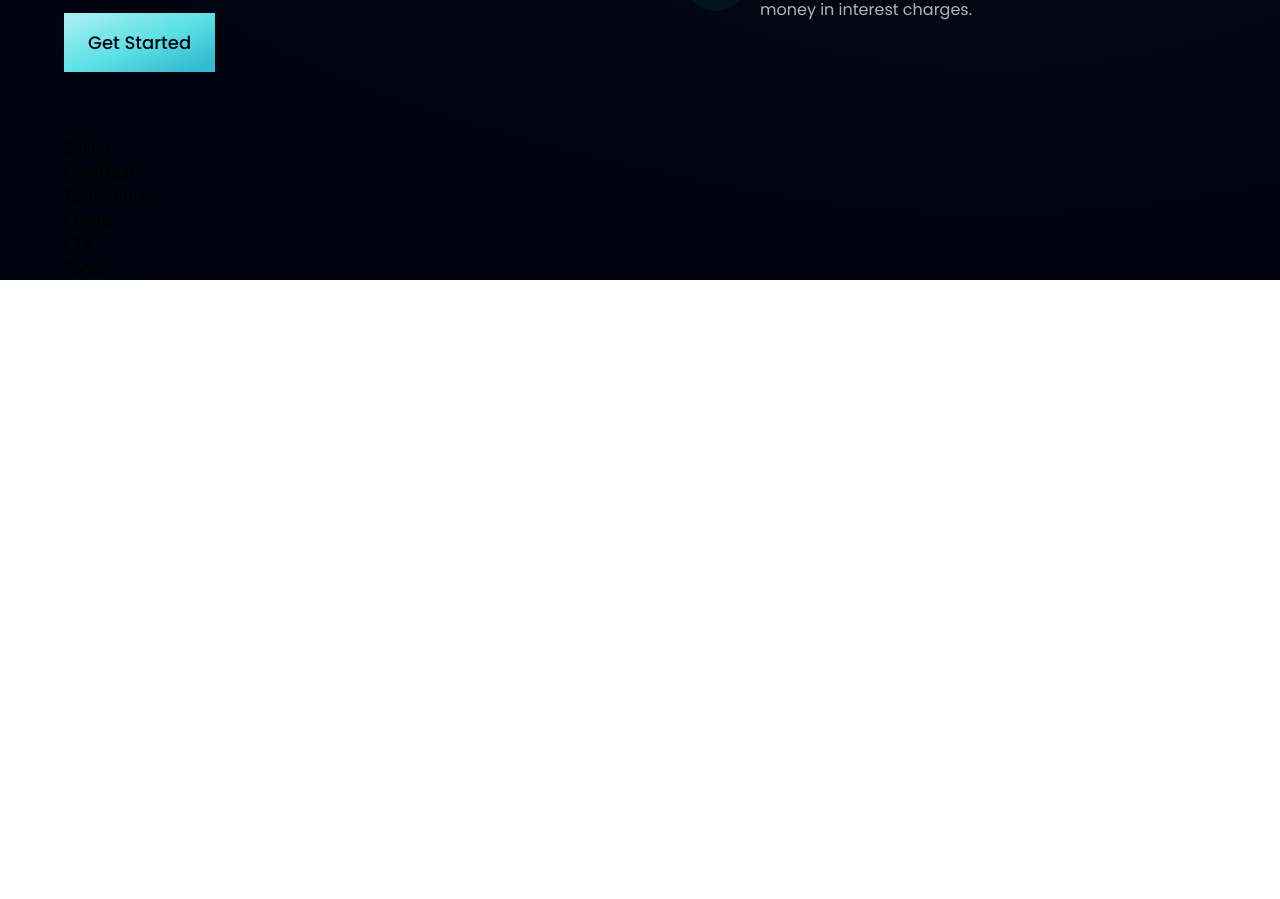
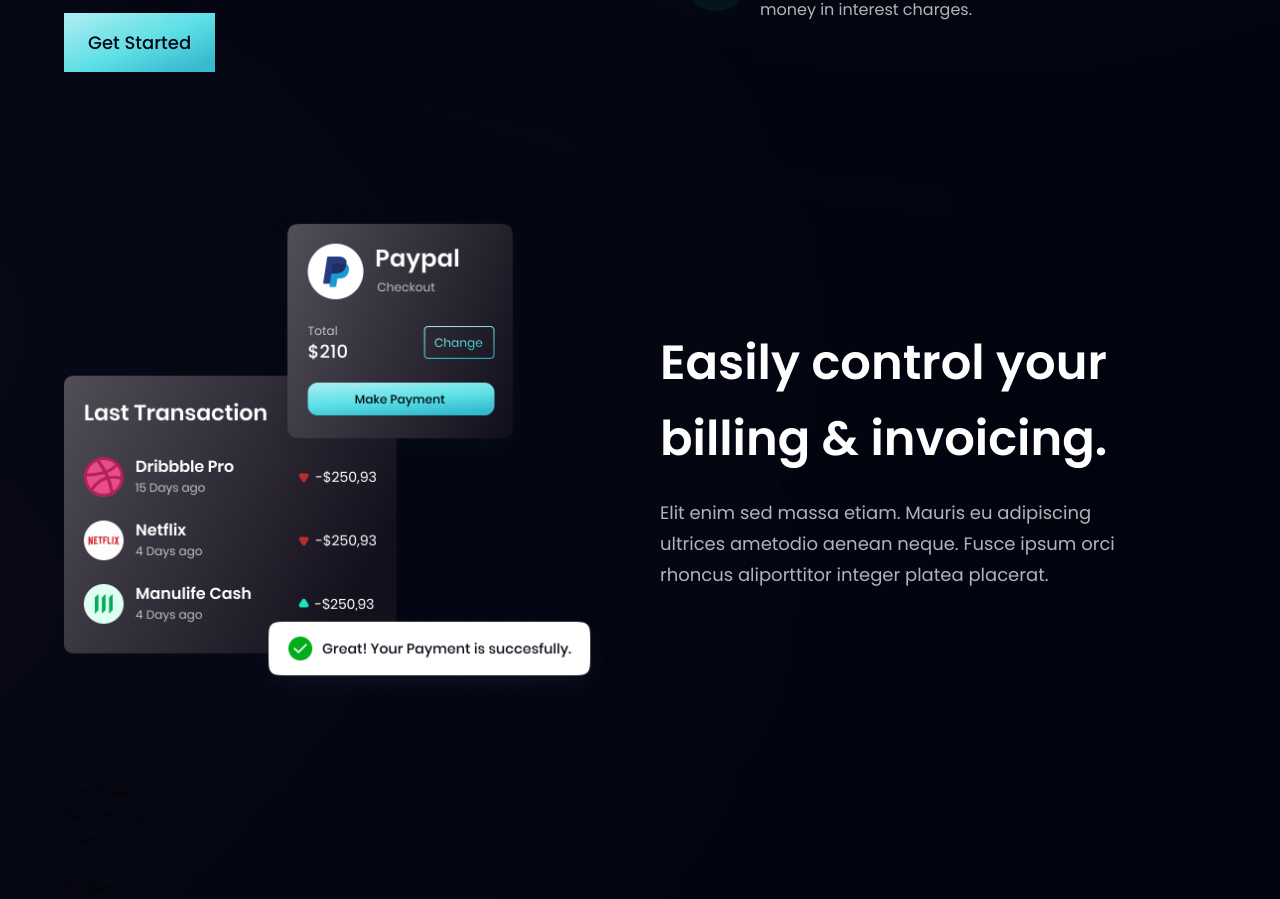
Before and after one commit to simicodes/HooBank, a React (Create React App) app: page / in a window 1280 px wide. Shown: the part 1410-2309 px from the top of the page. Before the commit the page ends 1690 px from the top, so only its background shows below. Built offline with nearby package versions, Linux system fonts and the light colour scheme.

Commit message:
Billing Component

```diff
--- a/src/components/Billing.tsx
+++ b/src/components/Billing.tsx
@@ -1,11 +1,33 @@
-import React from 'react'
+import React from "react";
+import { apple, bill, google } from "../assets";
+import styles, { layout } from "../style";
 
 const Billing = () => {
   return (
-    <div>
-      Billing
-    </div>
-  )
-}
+    <section className={layout.sectionReverse}>
+      <div className={layout.sectionImgReverse}>
+        <img
+          src={bill}
+          alt="billing"
+          className="w-[100%] h-[100%] relative z-[5]"
+        />
+        <div className="absolute z-[3] -left-1/2 top-0 w-[50%] h-[50%] rounded-full white__gradient" />
+        <div className="absolute z-[0] -left-1/2 bottom-0 w-[50%] h-[50%] rounded-full pink__gradient" />
+      </div>
 
-export default Billing
+      <div className={layout.sectionInfo}>
+        <h2 className={styles.heading2}>
+          Easily control your <br className="sm:block hidden" /> billing &
+          invoicing.
+        </h2>
+        <p className={`${styles.paragraph} max-w-[470px] mt-5`}>
+          Elit enim sed massa etiam. Mauris eu adipiscing ultrices ametodio
+          aenean neque. Fusce ipsum orci rhoncus aliporttitor integer platea
+          placerat.
+        </p>
+      </div>
+    </section>
+  );
+};
+
+export default Billing;
--- a/src/components/CardDeal.tsx
+++ b/src/components/CardDeal.tsx
@@ -1,4 +1,5 @@
 import React from 'react'
+
 
 const CardDeal = () => {
   return (
```
